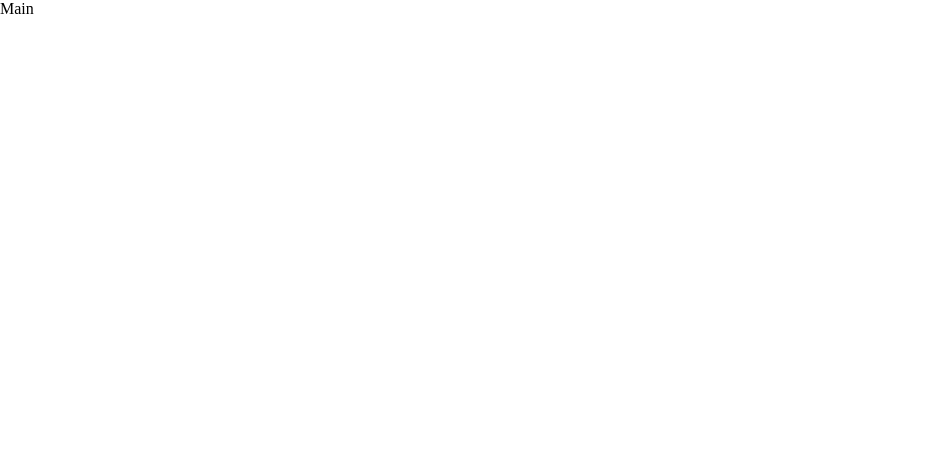
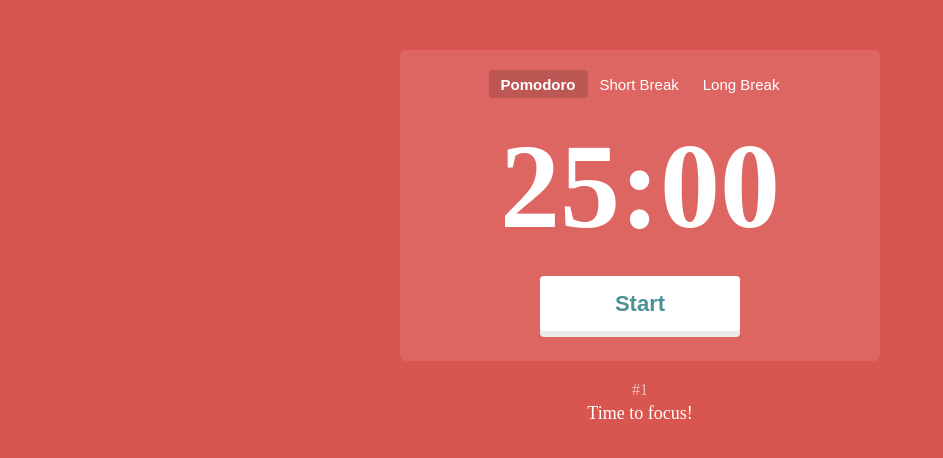
Before and after one commit to bekbolsun22/pomodoro, a React app: page / in a window 1280 px wide. Shown: the top 458 px of the page, without its empty margins (0-943 px from the left). Built offline with nearby package versions, Linux system fonts and the light colour scheme.

Commit message:
add changing background functionality and create TimerDisplay component

```diff
--- a/package.json
+++ b/package.json
@@ -9,6 +9,7 @@
       "@emotion/react": "^11.9.0",
       "@emotion/styled": "^11.8.1",
       "@pmmmwh/react-refresh-webpack-plugin": "^0.5.3",
+      "@reduxjs/toolkit": "^1.8.1",
       "@svgr/webpack": "^5.5.0",
       "@testing-library/jest-dom": "^5.16.4",
       "@testing-library/react": "^13.1.1",
@@ -46,6 +47,7 @@
       "react-app-polyfill": "^3.0.0",
       "react-dev-utils": "^12.0.1",
       "react-dom": "^18.0.0",
+      "react-redux": "^8.0.0",
       "react-refresh": "^0.11.0",
       "react-router-dom": "^6.3.0",
       "resolve": "^1.20.0",
--- /dev/null
+++ b/src/components/UI/Background.jsx
@@ -0,0 +1,17 @@
+import React from 'react'
+import styled from '@emotion/styled'
+
+export const Background = (props) => {
+   return <BackgroundColor {...props} />
+}
+
+const BackgroundColor = styled.div`
+   height: 100%;
+   width: 100%;
+   z-index: -10;
+   position: absolute;
+   top: 0;
+   left: 0;
+   background-color: ${({ bgColor }) => bgColor || 'red'};
+   transition: background-color ease-in 0.4s;
+`
--- /dev/null
+++ b/src/components/UI/Button.jsx
@@ -0,0 +1,17 @@
+import React from 'react'
+import styled from '@emotion/styled'
+
+export const Button = (props) => {
+   return (
+      <StyledButton type="button" {...props}>
+         {props.children}
+      </StyledButton>
+   )
+}
+
+const StyledButton = styled.button`
+   width: ${({ w }) => w || ''};
+   height: ${({ h }) => h || ''};
+   padding: ${({ p }) => p || ''};
+   margin: ${({ m }) => m || ''};
+`
--- /dev/null
+++ b/src/components/timer/TimerDisplay.jsx
@@ -0,0 +1,102 @@
+import React from 'react'
+import styled from '@emotion/styled'
+import { useDispatch, useSelector } from 'react-redux'
+import { modeActions } from '../../store/modeSlice'
+import { TimerOption } from './TimerOption'
+import { Button } from '../UI/Button'
+import { modeTimerSettings } from '../../utils/constants/general'
+
+const options = [
+   { mode: 'Pomodoro', stage: 0 },
+   { mode: 'Short Break', stage: 1 },
+   { mode: 'Long Break', stage: 2 },
+]
+
+export const TimerDisplay = () => {
+   const stage = useSelector((state) => state.mode.stage)
+   const dispath = useDispatch()
+
+   const switchModeStageHandler = (stage) => {
+      dispath(modeActions.switchModeStage(stage))
+   }
+   return (
+      <TimerDisplayBlock>
+         <TimerBlock>
+            <Options>
+               {options.map((option) => (
+                  <TimerOption
+                     key={option.stage}
+                     isActive={option.stage === stage}
+                     mode={option.mode}
+                     stage={option.stage}
+                     onSwitchMode={switchModeStageHandler}
+                  />
+               ))}
+            </Options>
+            <Timer>25:00</Timer>
+            <StartTimerButton>
+               <Button>Start</Button>
+            </StartTimerButton>
+         </TimerBlock>
+         <CountOfTimerLoop>#1</CountOfTimerLoop>
+         <TimerMessage>{modeTimerSettings[stage].message}</TimerMessage>
+      </TimerDisplayBlock>
+   )
+}
+const TimerDisplayBlock = styled.div`
+   max-width: 480px;
+   margin: auto;
+   color: white;
+`
+const TimerBlock = styled.div`
+   background-color: rgba(255, 255, 255, 0.1);
+   width: 480px;
+   padding: 20px 0px 30px;
+   margin: 50px auto;
+   border-radius: 6px;
+   margin-bottom: 20px;
+`
+const Options = styled.div`
+   display: flex;
+   justify-content: center;
+   align-items: center;
+`
+const Timer = styled.div`
+   font-size: 120px;
+   font-weight: bold;
+   text-align: center;
+   margin-top: 20px;
+`
+const StartTimerButton = styled.div`
+   display: flex;
+   justify-content: center;
+   & button {
+      cursor: pointer;
+      border: none;
+      margin: 20px 0px 0px;
+      padding: 0px 12px;
+      border-radius: 4px;
+      box-shadow: rgb(235 235 235) 0px 6px 0px;
+      font-size: 22px;
+      height: 55px;
+      color: rgb(76, 145, 149);
+      font-weight: bold;
+      width: 200px;
+      background-color: white;
+      transition: color 0.5s ease-in-out 0s;
+   }
+`
+const CountOfTimerLoop = styled.p`
+   font-size: 16px;
+   opacity: 0.6;
+   margin-bottom: 4px;
+   text-align: center;
+`
+
+const TimerMessage = styled.h1`
+   font-size: 18px;
+   font-weight: 100;
+   color: white;
+   overflow-wrap: break-word;
+   text-align: center;
+`
--- /dev/null
+++ b/src/components/timer/TimerOption.jsx
@@ -0,0 +1,29 @@
+import React from 'react'
+import styled from '@emotion/styled'
+
+export const TimerOption = ({ isActive, mode, stage, onSwitchMode }) => {
+   return (
+      <OptionButton
+         type="button"
+         onClick={() => onSwitchMode(stage)}
+         isActive={isActive}
+      >
+         <span>{mode}</span>
+      </OptionButton>
+   )
+}
+
+const OptionButton = styled.button`
+   border: none;
+   border-radius: 4px;
+   font-size: 15px;
+   padding: 2px 12px;
+   height: 28px;
+   cursor: pointer;
+   background: ${({ isActive }) => (isActive ? 'rgba(0, 0, 0, 0.15)' : 'none')};
+   color: white;
+   opacity: 1;
+   & span {
+      font-weight: ${({ isActive }) => (isActive ? 700 : 300)};
+   }
+`
--- a/src/index.js
+++ b/src/index.js
@@ -2,13 +2,17 @@ import React from 'react'
 import ReactDOM from 'react-dom/client'
 import './index.css'
 import { BrowserRouter } from 'react-router-dom'
+import { Provider } from 'react-redux'
 import App from './App'
+import { store } from './store'
 
 const root = ReactDOM.createRoot(document.getElementById('root'))
 root.render(
    <BrowserRouter>
-      <React.StrictMode>
-         <App />
-      </React.StrictMode>
+      <Provider store={store}>
+         <React.StrictMode>
+            <App />
+         </React.StrictMode>
+      </Provider>
    </BrowserRouter>
 )
--- a/src/pages/main/Main.jsx
+++ b/src/pages/main/Main.jsx
@@ -1,7 +1,17 @@
 import React from 'react'
+import { useSelector } from 'react-redux'
+import { TimerDisplay } from '../../components/timer/TimerDisplay'
+import { Background } from '../../components/UI/Background'
+import { modeTimerSettings } from '../../utils/constants/general'
 
 const Main = () => {
-   return <div>Main</div>
+   const stage = useSelector((state) => state.mode.stage)
+   return (
+      <Background bgColor={modeTimerSettings[stage].color}>
+         {/* Here must be Header component */}
+         <TimerDisplay />
+      </Background>
+   )
 }
 
 export default Main
--- /dev/null
+++ b/src/store/index.js
@@ -0,0 +1,8 @@
+import { configureStore } from '@reduxjs/toolkit'
+import modeSlice from './modeSlice'
+
+export const store = configureStore({
+   reducer: {
+      mode: modeSlice.reducer,
+   },
+})
--- /dev/null
+++ b/src/store/modeSlice.js
@@ -0,0 +1,18 @@
+import { createSlice } from '@reduxjs/toolkit'
+
+const initState = {
+   stage: 0,
+}
+
+const modeSlice = createSlice({
+   name: 'mode',
+   initialState: initState,
+   reducers: {
+      switchModeStage(state, { payload: stage }) {
+         state.stage = stage
+      },
+   },
+})
+
+export const modeActions = modeSlice.actions
+export default modeSlice
--- a/src/utils/constants/general.js
+++ b/src/utils/constants/general.js
@@ -0,0 +1,5 @@
+export const modeTimerSettings = {
+   0: { color: '#d95550', message: 'Time to focus!' },
+   1: { color: '#4c9195', message: 'Time for a break!' },
+   2: { color: '#457ca3', message: 'Time for a break!' },
+}
```
Also changed, not shown: .eslintrc.json, 1 other file (tests, documents, lock files or other folders).
